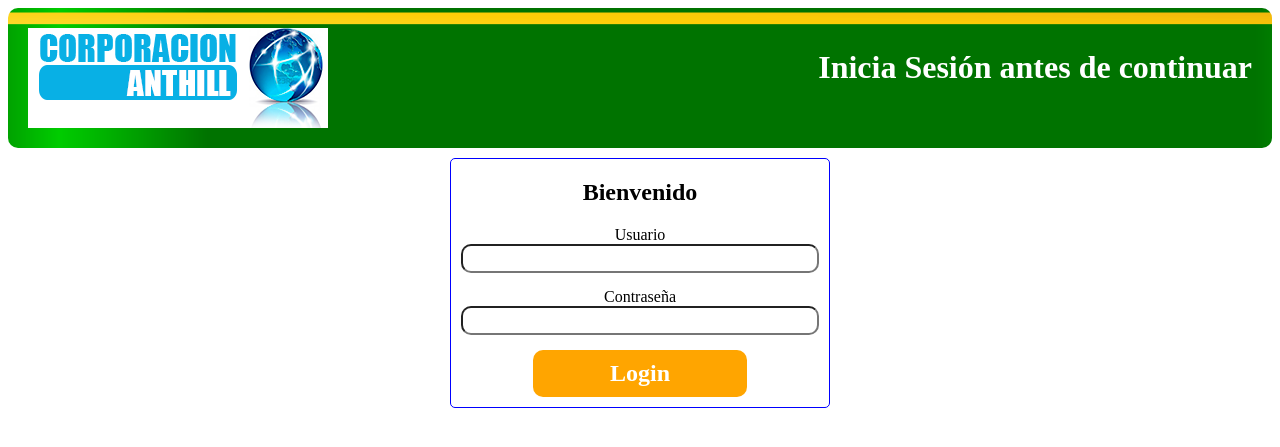
After one commit to OscarBUG/ExamenAbargon, a PHP site: page /login.php in a window 1280 px wide. The commit adds this page. Shown: the top 447 px of the page. Run offline with PHP 8.4, Linux system fonts and the light colour scheme.

Commit message:
Implementando el Login, e inicios de Ajax

```diff
--- /dev/null
+++ b/Controlador/sesion.php
@@ -0,0 +1,14 @@
+<?php
+
+session_start();
+
+function enSesion(){
+    if (empty($_SESSION["usuario"])) {
+        header("Location: ../login.php");
+    } else {
+        $usuario = $_SESSION["usuario"];
+        $pass = $_SESSION["pass"];
+    }
+}
+
+?>
--- a/admin.php
+++ b/admin.php
@@ -6,6 +6,10 @@
         <link type="text/css" href="css/back.css" rel="stylesheet" />
         <script src="js/jquery-1.11.2.min.js"></script>
         <script src="js/back.js"></script>
+        <?php
+            require 'Controlador/sesion.php';
+            enSesion();
+        ?>
     </head>
     <body>
         <div id="cabecera">
@@ -14,7 +18,7 @@
                 <li class="menu"><a class="boton" href="">Admin. Menú</a></li>
                 <li class="menu"><a class="boton" href="">Admin. Noticia</a></li>
                 <li class="menu"><a class="boton" href="">Admin. Banners</a></li>
-                <li class="menu"><a class="boton" href="">Admin. Logout</a></li>
+                <li class="menu"><a class="boton" href="Controlador/logout.php">Logout</a></li>
             </ul>
         </div>
         <div id="contenido">
--- a/css/back.css
+++ b/css/back.css
@@ -45,6 +45,10 @@
     padding: 0;
 }
 
+#menus h1{
+    color: white;
+}
+
 .menu{
     display: inline-block;
     position: relative;
@@ -74,7 +78,6 @@
     display: block;
 }
 
-
 #contenido{
     display: block;
 }
@@ -95,8 +98,8 @@
     background-color: orange;
     border-radius: 10px;
     color: white;
-    margin: 2% auto;
-    padding: 2%;
+    margin: 10px auto;
+    padding: 10px;
     border-color: orangered;
 }
 
@@ -145,7 +148,6 @@
 }
 
 .iconModificar, .iconEliminar{
-    //border: 2px solid green;
     display: inline-block;
     background-repeat: no-repeat;
     background-size: 20px;
@@ -169,5 +171,16 @@
     margin-bottom: 15px;
     border-radius: 10px;
     padding: 5px 5px;
-    width: 80%;
+    width: 100%;
 }
+
+.centrado{
+    border: 1px solid blue;
+    clear: both;
+    display: block;
+    width: 30%;
+    margin: 0 auto;
+    padding: 0 10px;
+    border-radius: 5px;
+    text-align: center;
+}
--- a/js/back.js
+++ b/js/admin.js
@@ -1,4 +1,3 @@
 $(document).on('ready', function () {
 
-
 });
--- /dev/null
+++ b/js/login.js
@@ -0,0 +1,24 @@
+$(document).on('ready', function () {
+    $("#formulario a").on('click',function (e){
+        e.preventDefault();
+        $.ajax({
+            beforeSend: function (xhr) {
+                $("#formulario h2").html("Iniciando Sesion...");
+            },
+            url: "Controlador/login.php",
+            type: 'POST',
+            data: $("#formulario form").serialize(),
+            success: function (data, textStatus, jqXHR) {
+                if(data.length !== 0){
+                    $("#formulario h2").html(data);
+                }else{
+                    window.location="admin.php";
+                }
+            },
+            error: function (jqXHR, textStatus, errorThrown) {
+                $("#formulario h2").html("Se presento un error inesperado");
+            },
+            timeout: 10000
+        });
+    });
+});
--- /dev/null
+++ b/login.php
@@ -0,0 +1,31 @@
+<!DOCTYPE html>
+<html>
+    <head>
+        <meta charset="UTF-8">
+        <title>Back-end</title>
+        <link type="text/css" href="css/back.css" rel="stylesheet" />
+        <script src="js/jquery-1.11.2.min.js"></script>
+        <script src="js/login.js"></script>
+        <?php
+            require 'Controlador/sesion.php';
+        ?>
+    </head>
+    <body>
+        <div id="cabecera">
+            <img class="logo" src="img/logo.png" alt="Logo" />
+            <div id="menus">
+                <h1>Inicia Sesión antes de continuar</h1>
+            </div>
+        </div>
+        <div>
+            <div id="formulario" class="centrado">
+                <h2>Bienvenido</h2>
+                <form action="Controlador/login.php" METHOD="POST">
+                    <label>Usuario</label><input type="text" name="usuario" />
+                    <label>Contraseña</label><input type="text" name="pass" />
+                </form>
+                <a href=""><strong>Login</strong></a>
+            </div>
+        </div>
+    </body>
+</html>
```
Also changed, not shown: Controlador/login.php (added, +16 -0 lines), Controlador/logout.php (added, +11 -0 lines).
